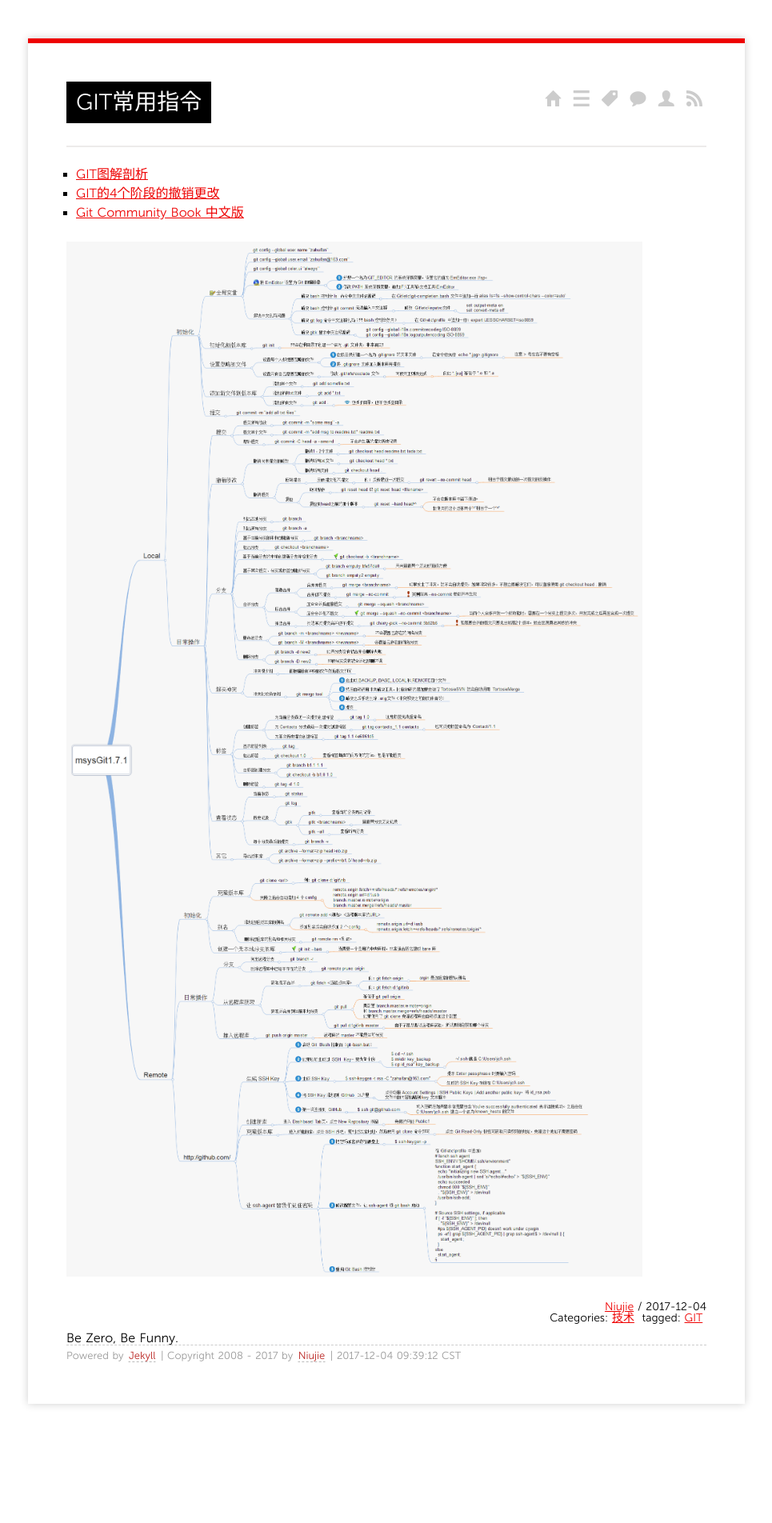
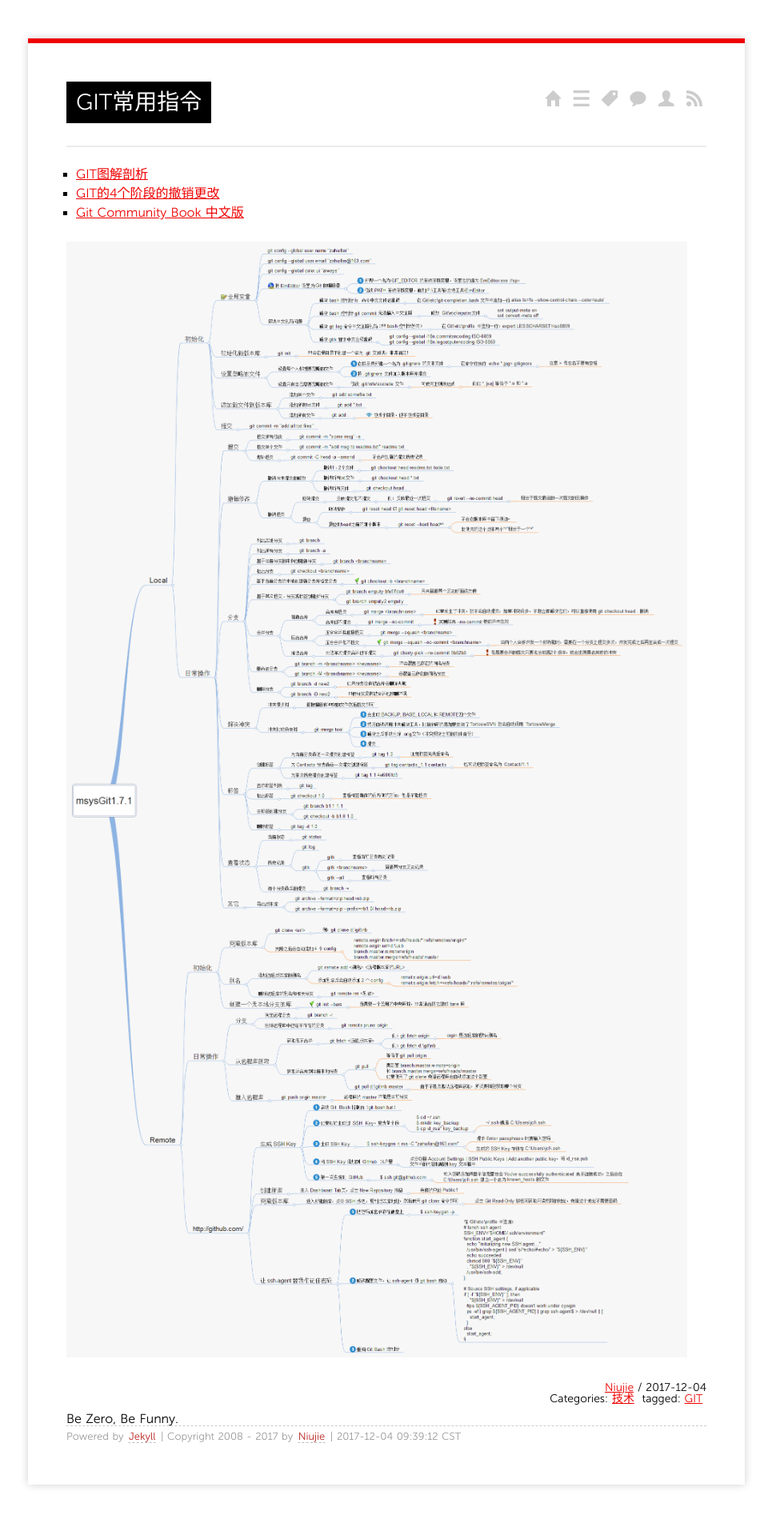
Before and after one commit to niuziru/niuziru.github.io, a Jekyll site: the page built from _posts/2017/2017-12-04-git-commands.md, in a window 1280 px wide. Shown: the whole page at 80% size, without its empty margins (157-1122 px from the left). Built offline with Jekyll 4.4.1, drawn with Linux system fonts in a browser that asks for light colours; before the commit the page ends 1803 px from its top, so only the background shows below that.

```diff
--- a/_posts/2017/2017-12-04-git-commands.md
+++ b/_posts/2017/2017-12-04-git-commands.md
@@ -11,4 +11,4 @@
 * [GIT的4个阶段的撤销更改](https://segmentfault.com/a/1190000011969554)
 * [Git Community Book 中文版](http://gitbook.liuhui998.com/index.html)
 
-<img src="/images/git-commands.png" alt="GIT commands" width="90%" height="90%" />
+<img src="/images/git-commands.png" alt="GIT commands" width="97%" height="97%" />
```
